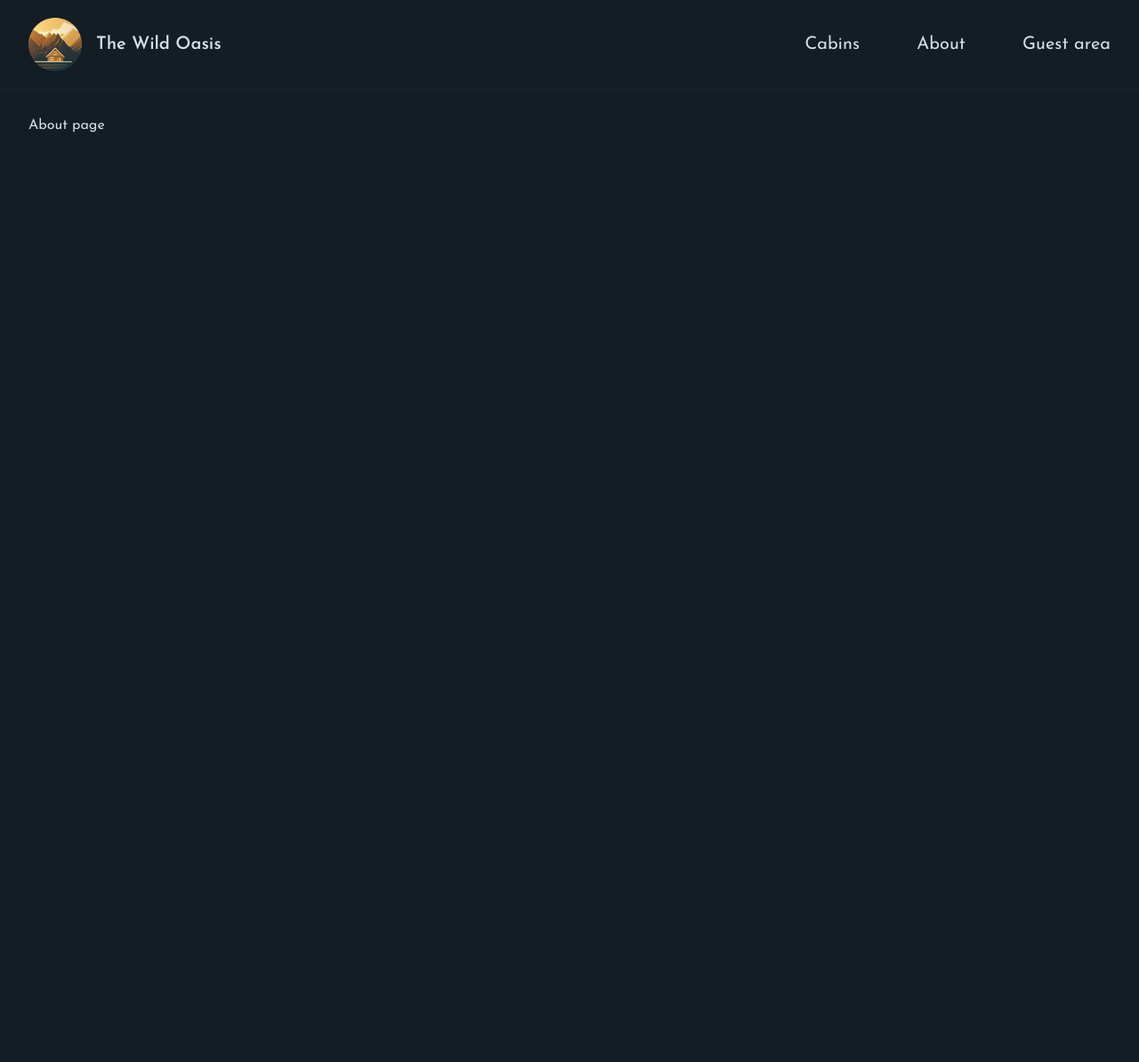
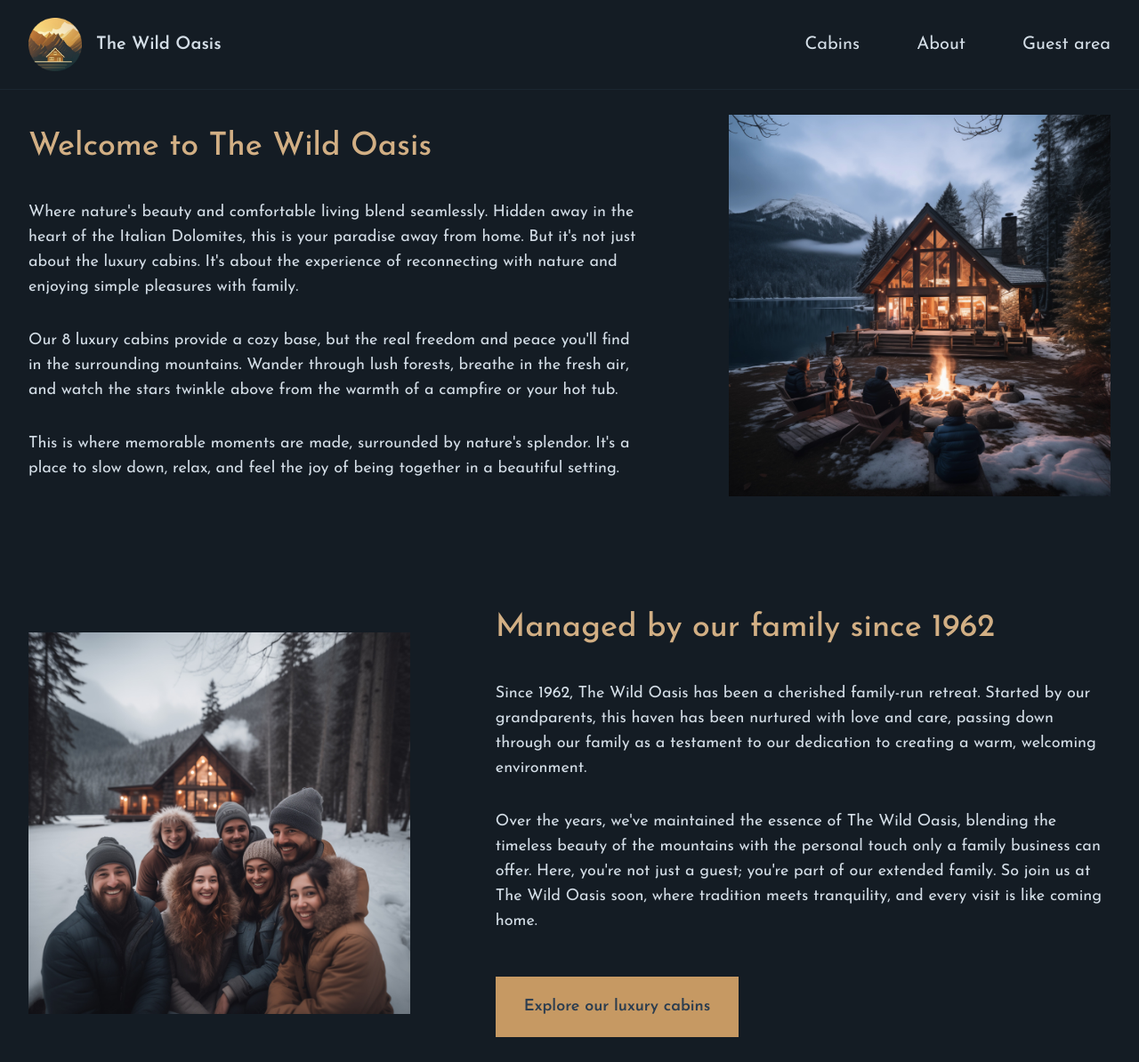
Before and after one commit to AliHaidar322/Wild-Oasis-Website, a Next.js app: page /about in a window 1280 px wide. Shown: the whole page at 89% size. Before the commit the page ends 800 px from the top, so only its background shows below. Built offline with nearby package versions, Linux system fonts and the light colour scheme.

Commit message:
** Added Cabins page content ** Added About page content ** Changed styling for images on about page ** Added cabin cards component

```diff
--- /dev/null
+++ b/app/_components/CabinCard.js
@@ -0,0 +1,57 @@
+import { UsersIcon } from "@heroicons/react/24/solid";
+
+function CabinCard({ cabin }) {
+  const { id, name, maxCapacity, regularPrice, discount, image } = cabin;
+
+  return (
+    <div className="flex border-primary-800 border">
+      <img
+        src={image}
+        alt={`Cabin ${name}`}
+        className="flex-1 border-r border-primary-800"
+      />
+
+      <div className="flex-grow">
+        <div className="pt-5 pb-4 px-7 bg-primary-950">
+          <h3 className="text-accent-500 font-semibold text-2xl mb-3">
+            Cabin {name}
+          </h3>
+
+          <div className="flex gap-3 items-center mb-2">
+            <UsersIcon className="h-5 w-5 text-primary-600" />
+            <p className="text-lg text-primary-200">
+              For up to <span className="font-bold">{maxCapacity}</span> guests
+            </p>
+          </div>
+
+          <p className="flex gap-3 justify-end items-baseline">
+            {discount > 0 ? (
+              <>
+                <span className="text-3xl font-[350]">
+                  ${regularPrice - discount}
+                </span>
+                <span className="line-through font-semibold text-primary-600">
+                  ${regularPrice}
+                </span>
+              </>
+            ) : (
+              <span className="text-3xl font-[350]">${regularPrice}</span>
+            )}
+            <span className="text-primary-200">/ night</span>
+          </p>
+        </div>
+
+        <div className="bg-primary-950 border-t border-t-primary-800 text-right">
+          <a
+            href={`/cabins/${id}`}
+            className="border-l border-primary-800 py-4 px-6 inline-block hover:bg-accent-600 transition-all hover:text-primary-900"
+          >
+            Details & reservation &rarr;
+          </a>
+        </div>
+      </div>
+    </div>
+  );
+}
+
+export default CabinCard;
--- a/app/about/page.js
+++ b/app/about/page.js
@@ -1,9 +1,92 @@
+import Link from 'next/link';
+import Image from 'next/image';
+import about1 from '@/public/about-1.jpg';
+import about2 from '@/public/about-2.jpg';
+
 export const metadata = {
   title: "About",
 }
 
 export default function Page() {
   return (
-    <h1>About page</h1>
+    <div className="grid grid-cols-5 gap-x-24 gap-y-32 text-lg items-center">
+      <div className="col-span-3">
+        <h1 className="text-4xl mb-10 text-accent-400 font-medium">
+          Welcome to The Wild Oasis
+        </h1>
+
+        <div className="space-y-8">
+          <p>
+            Where nature's beauty and comfortable living blend seamlessly.
+            Hidden away in the heart of the Italian Dolomites, this is your
+            paradise away from home. But it's not just about the luxury cabins.
+            It's about the experience of reconnecting with nature and enjoying
+            simple pleasures with family.
+          </p>
+          <p>
+            Our 8 luxury cabins provide a cozy base, but the real freedom and
+            peace you'll find in the surrounding mountains. Wander through lush
+            forests, breathe in the fresh air, and watch the stars twinkle above
+            from the warmth of a campfire or your hot tub.
+          </p>
+          <p>
+            This is where memorable moments are made, surrounded by nature's
+            splendor. It's a place to slow down, relax, and feel the joy of
+            being together in a beautiful setting.
+          </p>
+        </div>
+      </div>
+
+      <div className="col-span-2">
+        <Image
+          src={about1}
+          alt="Family sitting around a fire pit in front of cabin"
+          placeholder="blur"
+          quality={80}
+        />
+      </div>
+
+      <div className="col-span-2 relative aspect-square">
+        <Image
+          src={about2}
+          alt="Family that manages The Wild Oasis"
+          placeholder='blur'
+          fill
+          className='object-cover'
+        />
+      </div>
+
+      <div className="col-span-3">
+        <h1 className="text-4xl mb-10 text-accent-400 font-medium">
+          Managed by our family since 1962
+        </h1>
+
+        <div className="space-y-8">
+          <p>
+            Since 1962, The Wild Oasis has been a cherished family-run retreat.
+            Started by our grandparents, this haven has been nurtured with love
+            and care, passing down through our family as a testament to our
+            dedication to creating a warm, welcoming environment.
+          </p>
+          <p>
+            Over the years, we've maintained the essence of The Wild Oasis,
+            blending the timeless beauty of the mountains with the personal
+            touch only a family business can offer. Here, you're not just a
+            guest; you're part of our extended family. So join us at The Wild
+            Oasis soon, where tradition meets tranquility, and every visit is
+            like coming home.
+          </p>
+
+          <div>
+            <Link
+              href="/cabins"
+              className="inline-block mt-4 bg-accent-500 px-8 py-5 text-primary-800 text-lg font-semibold hover:bg-accent-600 transition-all"
+            >
+              Explore our luxury cabins
+            </Link>
+          </div>
+        </div>
+      </div>
+    </div>
   );
-};
+}
--- a/app/cabins/page.js
+++ b/app/cabins/page.js
@@ -1,9 +1,34 @@
+import CabinCard from "../_components/CabinCard";
+
 export const metadata = {
   title: "Cabins",
 }
 
 export default function Page() {
+  // CHANGE
+  const cabins = [];
+
   return (
-    <h1>Cabins page</h1>
+    <div>
+      <h1 className="text-4xl mb-5 text-accent-400 font-medium">
+        Our Luxury Cabins
+      </h1>
+      <p className="text-primary-200 text-lg mb-10">
+        Cozy yet luxurious cabins, located right in the heart of the Italian
+        Dolomites. Imagine waking up to beautiful mountain views, spending your
+        days exploring the dark forests around, or just relaxing in your private
+        hot tub under the stars. Enjoy nature's beauty in your own little home
+        away from home. The perfect spot for a peaceful, calm vacation. Welcome
+        to paradise.
+      </p>
+
+      {cabins.length > 0 && (
+        <div className="grid sm:grid-cols-1 md:grid-cols-2 gap-8 lg:gap-12 xl:gap-14">
+          {cabins.map((cabin) => (
+            <CabinCard cabin={cabin} key={cabin.id} />
+          ))}
+        </div>
+      )}
+    </div>
   );
-};
+}
```
